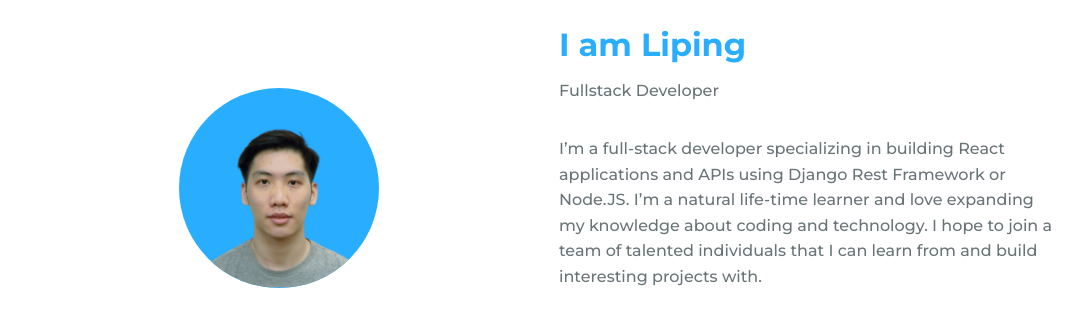
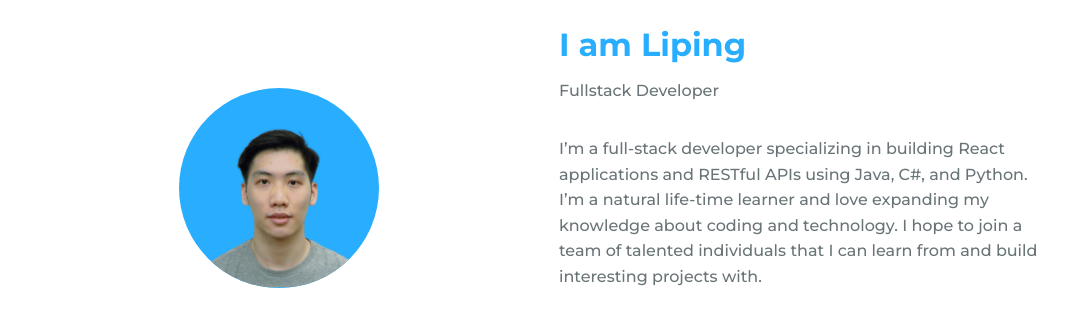
Before and after one commit to Liping7765/portfolio, a plain HTML site: page index.html in a window 1280 px wide. Shown: the part 1040-1359 px from the top of the page, without its empty margins (97-1183 px from the left). Drawn offline with nearby package versions, Linux system fonts and the light colour scheme.

Commit message:
Update index.html

```diff
--- a/index.html
+++ b/index.html
@@ -62,7 +62,7 @@
                     <div>
                         <h2 class="about__subtitle">I am Liping</h2>
                         <span class="about__profession">Fullstack Developer</span>
-                        <p class="about__text">I’m a full-stack developer specializing in building React applications and APIs using Django Rest Framework or Node.JS. I’m a natural life-time learner and love expanding my knowledge about coding and technology. I hope to join a team of talented individuals that I can learn from and build interesting projects with.</p>
+                        <p class="about__text">I’m a full-stack developer specializing in building React applications and RESTful APIs using Java, C#, and Python. I’m a natural life-time learner and love expanding my knowledge about coding and technology. I hope to join a team of talented individuals that I can learn from and build interesting projects with.</p>
 
                         <div class="about__social">
                             <a href="https://www.linkedin.com/in/lipingma/" class="about__social-icon"><i class='bx bxl-linkedin' ></i></a>
```
